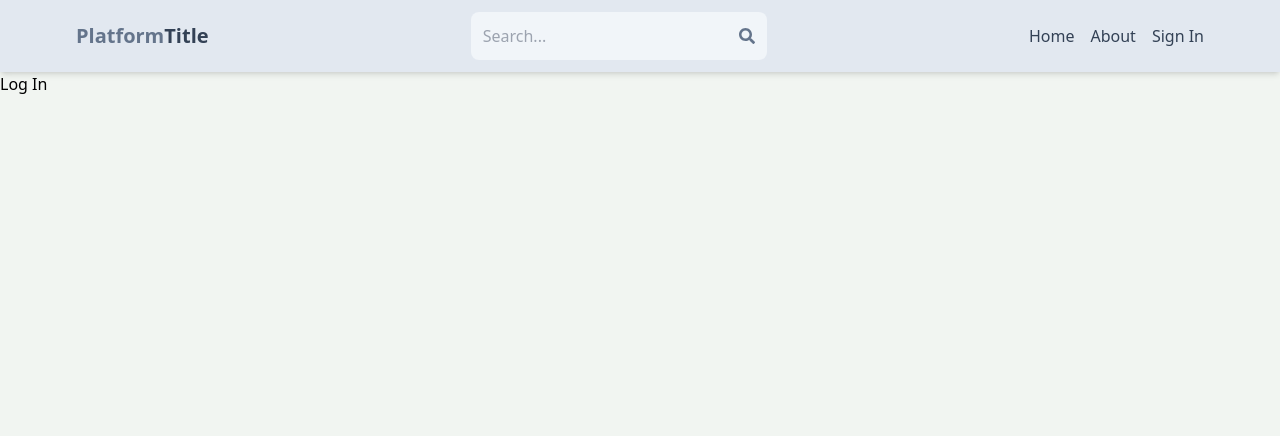
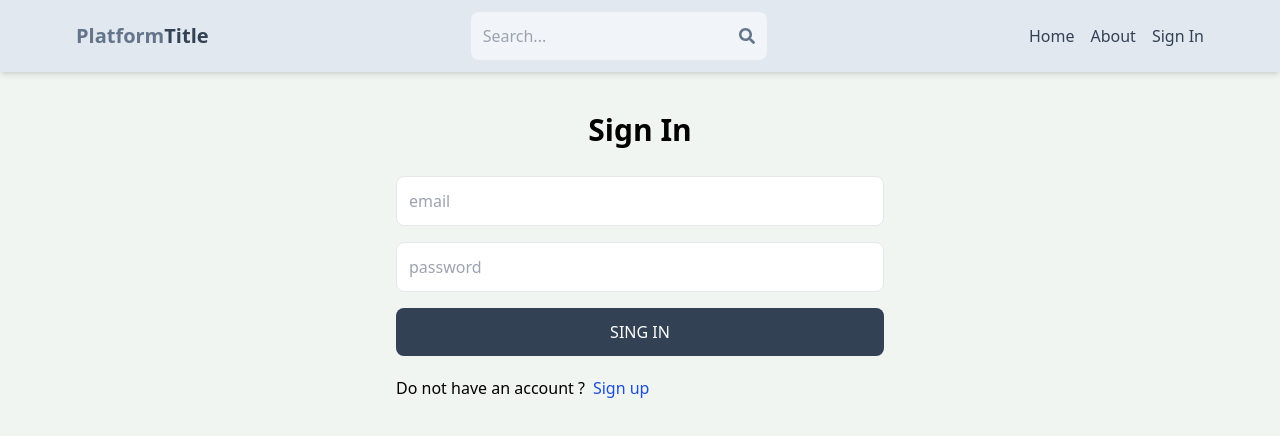
Before and after one commit to roldn/properties-marketplace, a React (Vite) app in the folder client/: page /sign-in in a window 1280 px wide. Shown: the top 436 px of the page. Built offline with nearby package versions, Linux system fonts and the light colour scheme.

Commit message:
sign in page functionality completion

```diff
--- a/client/src/pages/SignIn.tsx
+++ b/client/src/pages/SignIn.tsx
@@ -1,7 +1,82 @@
-import React from "react";
+import React, { useState } from "react";
+import { Link, useNavigate } from "react-router-dom";
 
 type Props = {};
 
-export default function SignIn({}: Props) {
-  return <div>Log In</div>;
+export default function SingIn({}: Props) {
+  const [formData, setFormData] = useState({});
+
+  const [error, setError] = useState(null);
+  const [loading, setLoading] = useState(false);
+
+  const navigate = useNavigate();
+
+  const handleChange = (e: React.ChangeEvent<HTMLInputElement>) => {
+    setFormData({
+      ...formData,
+      [e.target.id]: e.target.value,
+    });
+  };
+  const handleSubmit = async (e: React.FormEvent<HTMLFormElement>) => {
+    e.preventDefault();
+
+    try {
+      setLoading(true);
+      const res: Response = await fetch("/api/auth/sign-in", {
+        method: "POST",
+        headers: {
+          "Content-Type": "application/json",
+        },
+        body: JSON.stringify(formData),
+      });
+      const data = await res.json();
+      if (data.success === false) {
+        setError(data.message);
+        setLoading(false);
+        return;
+      }
+      setLoading(false);
+      console.log(data);
+    } catch (error: any) {
+      setLoading(false);
+      setError(error.message);
+    }
+    setError(null);
+    navigate("/");
+  };
+  console.log(formData);
+  return (
+    <div className="p-3 max-w-lg mx-auto">
+      <h1 className="text-3xl text-center font-semibold my-7">Sign In</h1>
+      <form action="" className="flex flex-col gap-4" onSubmit={handleSubmit}>
+        <input
+          type="email"
+          placeholder="email"
+          className="border p-3 rounded-lg"
+          id="email"
+          onChange={handleChange}
+        />
+        <input
+          type="password"
+          placeholder="password"
+          className="border p-3 rounded-lg"
+          id="password"
+          onChange={handleChange}
+        />
+        <button
+          disabled={loading}
+          className="bg-slate-700 text-white p-3 rounded-lg uppercase hover:opacity-95 disabled:opacity-80"
+        >
+          {loading ? "Loading..." : "Sing In"}
+        </button>
+      </form>
+      <div className="flex gap-2 mt-5">
+        <p>Do not have an account ?</p>
+        <Link to={"/sign-up"}>
+          <span className="text-blue-700">Sign up</span>
+        </Link>
+      </div>
+      {error && <p className="text-red-500 mt-5">{error}</p>}
+    </div>
+  );
 }
--- a/client/src/pages/SignUp.tsx
+++ b/client/src/pages/SignUp.tsx
@@ -9,42 +9,42 @@
   const [error, setError] = useState(null);
   const [loading, setLoading] = useState(false);
 
-  const navigate = useNavigate()
+  const navigate = useNavigate();
 
-  const handleChange = (e:React.ChangeEvent<HTMLInputElement>) => {
+  const handleChange = (e: React.ChangeEvent<HTMLInputElement>) => {
     setFormData({
       ...formData,
-      [e.target.id]: e.target.value
-    })
-  }
-  const handleSubmit = async (e: React.FormEvent<HTMLFormElement>) =>{
+      [e.target.id]: e.target.value,
+    });
+  };
+  const handleSubmit = async (e: React.FormEvent<HTMLFormElement>) => {
     e.preventDefault();
 
     try {
       setLoading(true);
-      const res: Response = await fetch('/api/auth/sign-up', {
-        method: 'POST',
+      const res: Response = await fetch("/api/auth/sign-up", {
+        method: "POST",
         headers: {
-          'Content-Type': 'application/json',
+          "Content-Type": "application/json",
         },
         body: JSON.stringify(formData),
       });
       const data = await res.json();
-      if(data.success === false){
+      if (data.success === false) {
         setError(data.message);
-        setLoading(false)
+        setLoading(false);
         return;
-      };
-      setLoading(false)
+      }
+      setLoading(false);
       console.log(data);
-    } catch (error:any) {
-      setLoading(false)
-      setError(error.message)
+    } catch (error: any) {
+      setLoading(false);
+      setError(error.message);
     }
-    setError(null)
-    navigate('/sign-in')
+    setError(null);
+    navigate("/sign-in");
   };
-  console.log(formData  )
+  console.log(formData);
   return (
     <div className="p-3 max-w-lg mx-auto">
       <h1 className="text-3xl text-center font-semibold my-7">Sign Up</h1>
@@ -70,8 +70,11 @@
           id="password"
           onChange={handleChange}
         />
-        <button disabled={loading} className="bg-slate-700 text-white p-3 rounded-lg uppercase hover:opacity-95 disabled:opacity-80">
-          {loading ? 'Loading...' : 'Sing Up'}
+        <button
+          disabled={loading}
+          className="bg-slate-700 text-white p-3 rounded-lg uppercase hover:opacity-95 disabled:opacity-80"
+        >
+          {loading ? "Loading..." : "Sing Up"}
         </button>
       </form>
       <div className="flex gap-2 mt-5">
--- a/client/vite.config.ts
+++ b/client/vite.config.ts
@@ -4,12 +4,12 @@
 // https://vite.dev/config/
 export default defineConfig({
   plugins: [react()],
-  server:{
-    proxy:{
-      '/api': {
-        target:'http://localhost:3000',
-        secure: false
-      }
-    }
-  }
+  server: {
+    proxy: {
+      "/api": {
+        target: "http://localhost:3000",
+        secure: false,
+      },
+    },
+  },
 });
```
Also changed, not shown: 1 other file (tests, documents, lock files or other folders).
